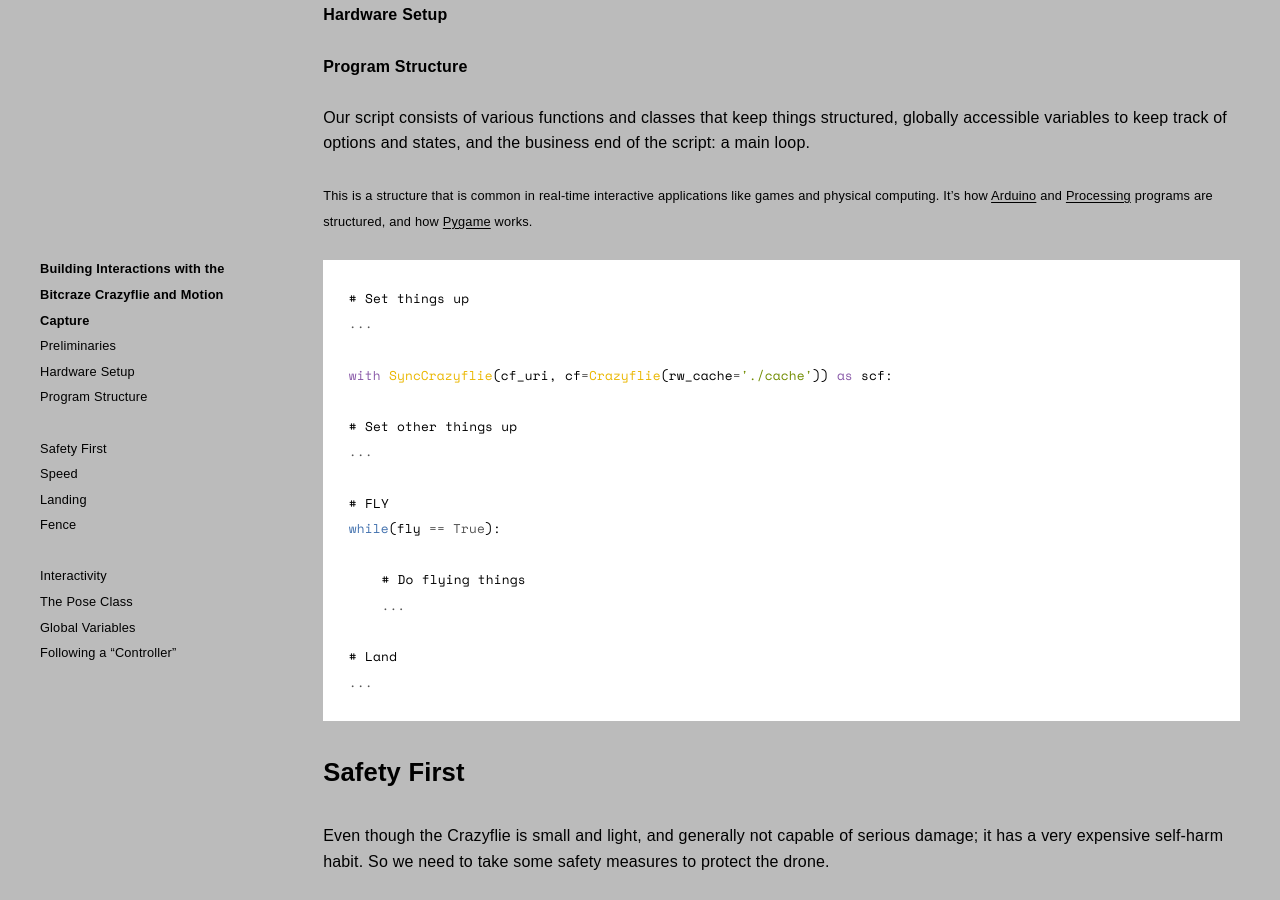
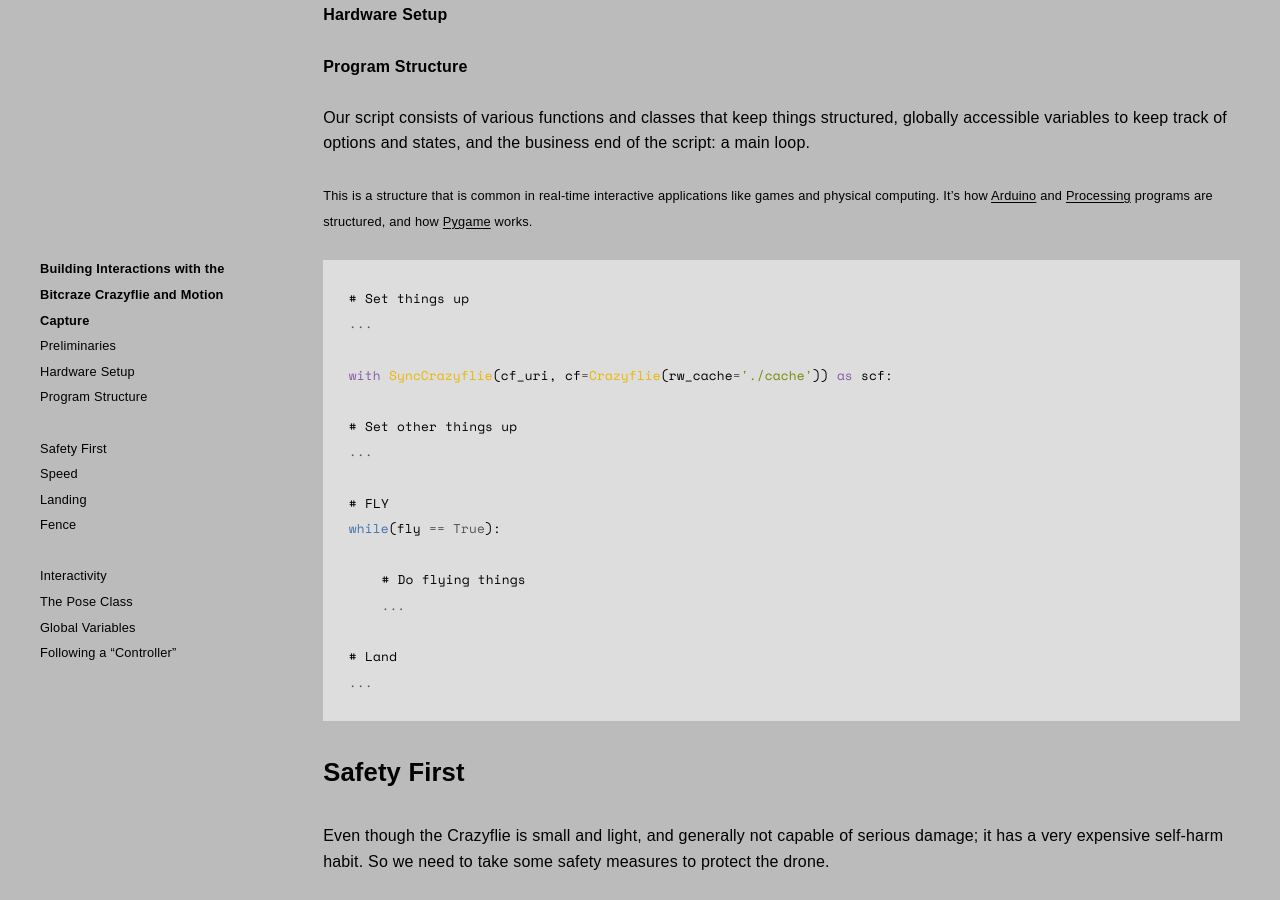
Before and after one commit to l77l77/mbaytas.github.io, a Jekyll site: the page built from crazyflie.md, in a window 1280 px wide and 900 px high, scrolled down 1314 px. Built offline with Jekyll 4.4.1, drawn with Linux system fonts in a browser that asks for light colours; some web fonts are replaced; our own code applies the rules of GitHub Pages for plain Markdown files; comment, search, counter and statistics services are not loaded.

Commit message:
Update default.html

```diff
--- a/_layouts/default.html
+++ b/_layouts/default.html
@@ -136,12 +136,12 @@
       }
 
       p code {
-        background: #fff;
+        background: #ddd;
         padding: 0.08rem 0.32rem;
       }
 
       /* Syntax Highlighting */
-      .highlight{background:#FFFFFF;}
+      .highlight{background:#ddd;}
       .highlight .hll{background-color:#EFEFEF}
       .highlight .err{background:#C82829;color:#FFFFFF}
       .highlight .k{color:#8959A8}
```
